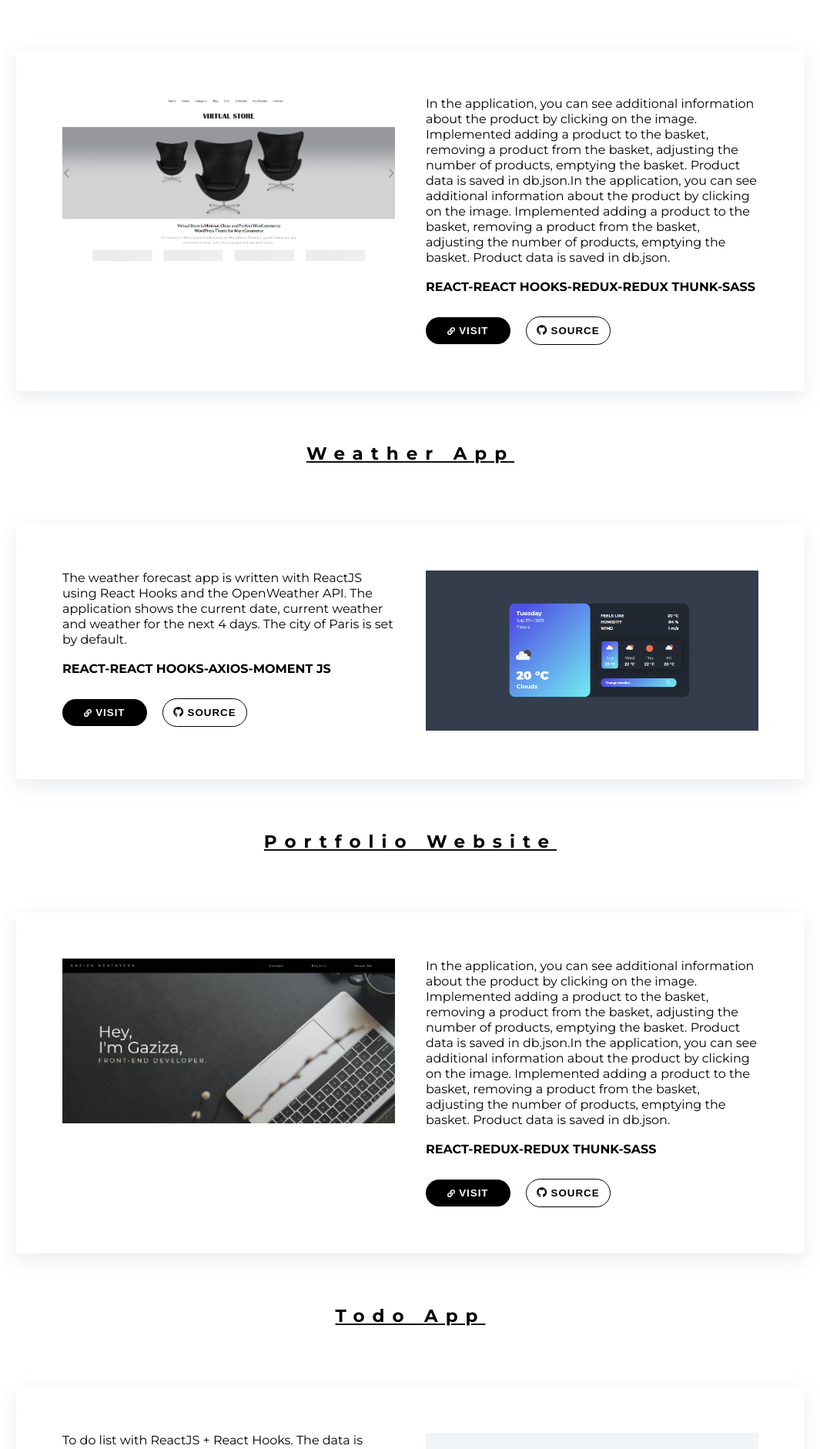
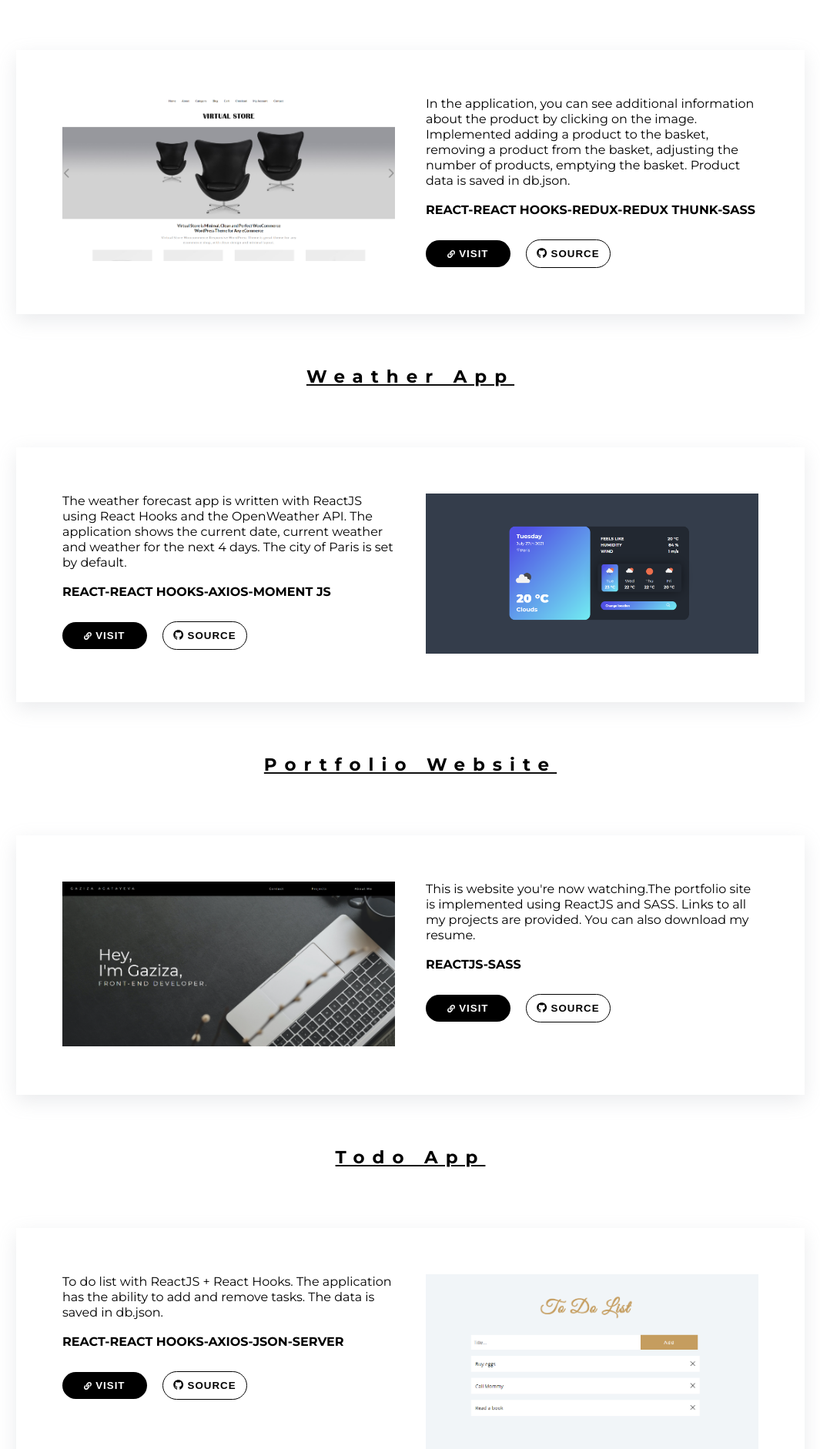
Before and after one commit to Gazizaa/Portfolio-Website, a React (Create React App) app: page / in a window 1280 px wide. Shown: the part 1680-3562 px from the top of the page at 77% size, without its empty margins (107-1172 px from the left). Built offline with nearby package versions, Linux system fonts and the light colour scheme.

Commit message:
projects updated

```diff
--- a/src/components/Projects/index.js
+++ b/src/components/Projects/index.js
@@ -19,7 +19,7 @@ const Projects = () => {
                     <img src={project1Img} alt='project-img'/>
                 </div>
                 <div className='project-p'>
-                    <p>In the application, you can see additional information about the product by clicking on the image. Implemented adding a product to the basket, removing a product from the basket, adjusting the number of products, emptying the basket. Product data is saved in db.json.In the application, you can see additional information about the product by clicking on the image. Implemented adding a product to the basket, removing a product from the basket, adjusting the number of products, emptying the basket. Product data is saved in db.json.</p>
+                    <p>In the application, you can see additional information about the product by clicking on the image. Implemented adding a product to the basket, removing a product from the basket, adjusting the number of products, emptying the basket. Product data is saved in db.json.</p>
                     <h4>REACT-REACT HOOKS-REDUX-REDUX THUNK-SASS</h4>
                     <button>
                         <FontAwesomeIcon icon={['fas', 'link'] } size="xs"/>
@@ -55,8 +55,8 @@ const Projects = () => {
                     <img src={project3Img} alt='project-img'/>
                 </div>
                 <div className='project-p'>
-                    <p>In the application, you can see additional information about the product by clicking on the image. Implemented adding a product to the basket, removing a product from the basket, adjusting the number of products, emptying the basket. Product data is saved in db.json.In the application, you can see additional information about the product by clicking on the image. Implemented adding a product to the basket, removing a product from the basket, adjusting the number of products, emptying the basket. Product data is saved in db.json.</p>
-                    <h4>REACT-REDUX-REDUX THUNK-SASS</h4>
+                    <p>This is website you're now watching.The portfolio site is implemented using ReactJS and SASS. Links to all my projects are provided. You can also download my resume.</p>
+                    <h4>REACTJS-SASS</h4>
                     <button>
                         <FontAwesomeIcon icon={['fas', 'link'] } size="xs"/>
                         <a target='_blank' href='https://gazizaa.github.io/'> VISIT</a>
@@ -70,7 +70,7 @@ const Projects = () => {
             <h3>Todo App</h3>
             <div className='project'>
                  <div className='project-p'>
-                    <p>To do list with ReactJS + React Hooks. The data is saved in db.jsonTo do list with ReactJS + React Hooks. The data is saved in db.json..</p>
+                    <p>To do list with ReactJS + React Hooks. The application has the ability to add and remove tasks. The data is saved in db.json.</p>
                     <h4>REACT-REACT HOOKS-AXIOS-JSON-SERVER</h4>
                     <button>
                         <FontAwesomeIcon icon={['fas', 'link'] } size="xs"/>
```
